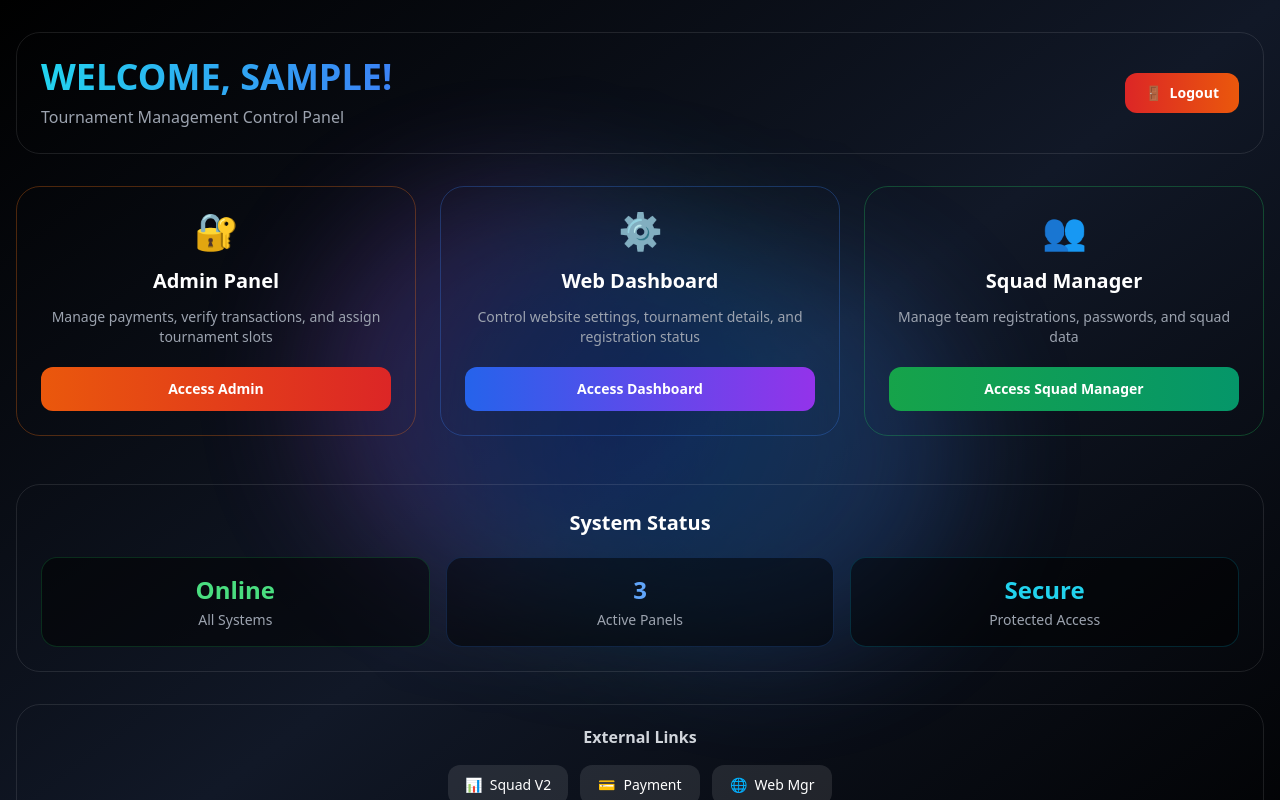
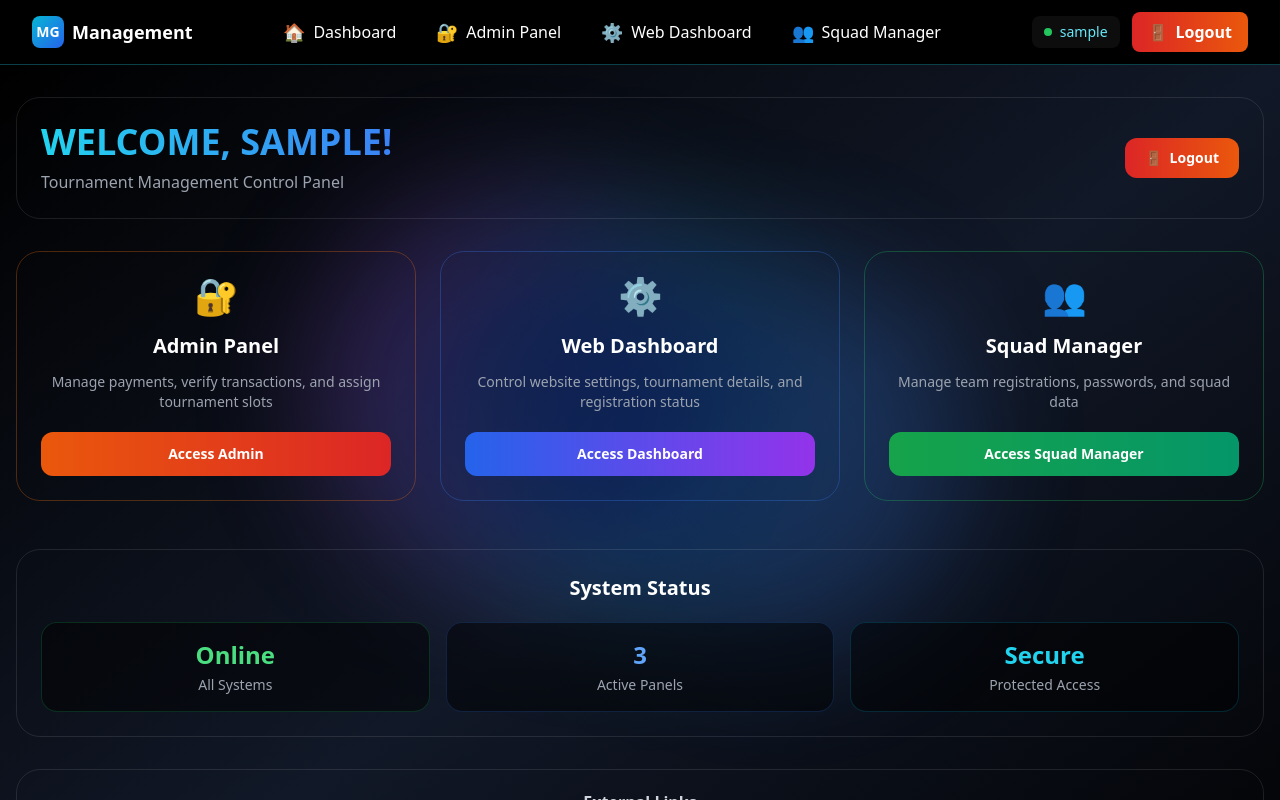
Before and after one commit to techai342/fgda, a React (Vite) app: page / in a window 1280 px wide. Shown: the top 800 px of the page. Built offline with nearby package versions, Linux system fonts and the light colour scheme; sample sign-in values are in the browser's storage.

Commit message:
Update App.jsx

```diff
--- a/src/App.jsx
+++ b/src/App.jsx
@@ -1,5 +1,6 @@
 import { BrowserRouter, Routes, Route, Navigate } from "react-router-dom";
 import ProtectedRoute from "./components/ProtectedRoute";
+import Navbar from "./components/Navbar";
 import Login from "./pages/Login";
 import Home from "./pages/Home";
 import Admin from "./pages/Admin";
@@ -9,6 +10,8 @@ import SquadManager from "./pages/SquadManager";
 export default function App() {
   return (
     <BrowserRouter>
+      {/* Navbar will be shown only when user is logged in */}
+      <Navbar />
       <Routes>
         {/* Public Routes */}
         <Route path="/login" element={<Login />} />
```
